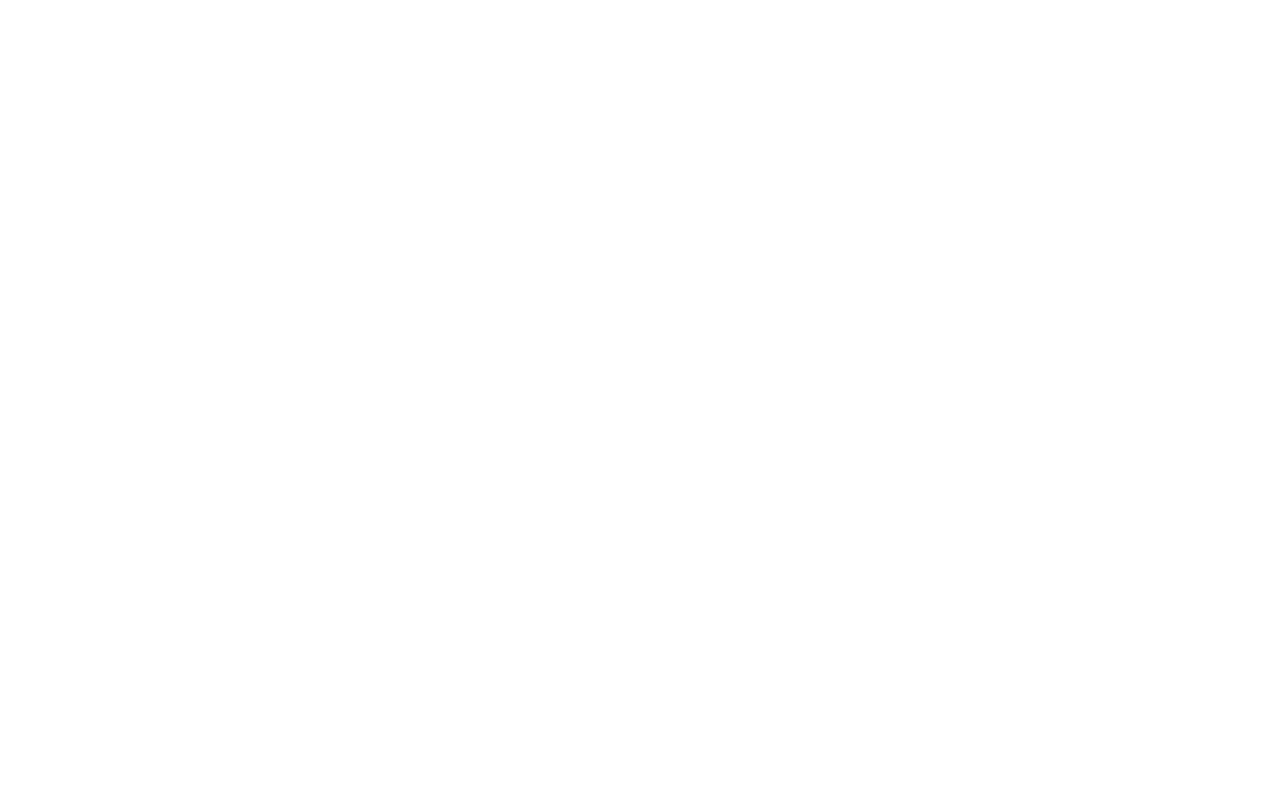
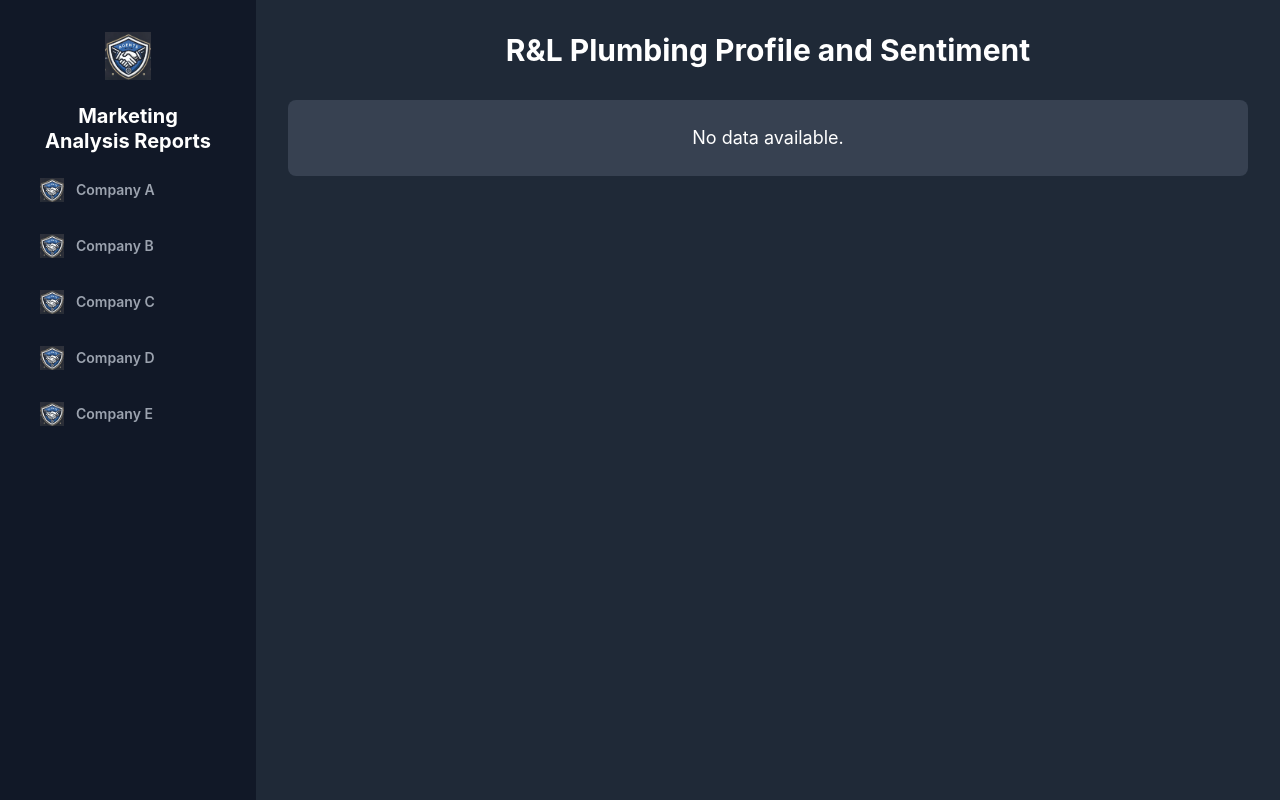
Before and after one commit to shapor/agent-hackathon, a React (Create React App) app in the folder frontend/: page /results in a window 1280 px wide. Before the commit this address had no page. Built offline with nearby package versions, Linux system fonts and the light colour scheme.

Commit message:
feat: Base Result Page with sidebar

```diff
--- a/frontend/src/App.js
+++ b/frontend/src/App.js
@@ -1,18 +1,18 @@
 import React from 'react';
 import './App.css';
-import { BrowserRouter as Router, Routes, Route} from 'react-router-dom';
-// import Example from './components/Sidebar.js';
-import LandingPage from './pages/LandingPage.js';
-import FormPage from './pages/FormPage.js';
-
+import { BrowserRouter as Router, Routes, Route } from 'react-router-dom';
+import LandingPage from './pages/LandingPage';
+import FormPage from './pages/FormPage';
+import ResultsPage from './pages/ResultsPage';
+// import Sidebar from './components/Sidebar.js'
 function App() {
   return (
     <Router>
       <div className="App">
-      {/* <Example /> */}
         <Routes>
-        <Route path="/" element={<LandingPage/>} />
+          <Route path="/" element={<LandingPage />} />
           <Route path="/get-started" element={<FormPage />} />
+          <Route path="/results" element={<ResultsPage />} />
         </Routes>
       </div>
     </Router>
--- a/frontend/src/components/Sidebar.js
+++ b/frontend/src/components/Sidebar.js
@@ -1,145 +1,55 @@
-import React, { useState, useEffect } from 'react';
-import { Link, useLocation, useNavigate } from 'react-router-dom';
-import {
-  CalendarIcon,
-  ChartPieIcon,
-  DocumentDuplicateIcon,
-  FolderIcon,
-  UsersIcon,
-} from '@heroicons/react/24/outline';
-// import PipeIcon from '../assets/PipeIcon';
-// import DuctIcon from '../assets/DuctIcon';
-import agents from '../assets/agents.jpg';
-// pipe
-const navigation = [
-//   { name: 'Pipe Submittal', href: '/pipe-submittal', icon: PipeIcon, count: '5' },
-//   { name: 'Duct Submittal', href: '/duct-submittal', icon: DuctIcon },
-  // { name: 'Projects', href: '/projects', icon: FolderIcon, count: '12' },
-  { name: 'Calendar', href: '/calendar', icon: CalendarIcon, count: '20+' },
-  { name: 'Documents', href: '/documents', icon: DocumentDuplicateIcon },
-  { name: 'Reports', href: '/reports', icon: ChartPieIcon },
-];
-// team
-const teams = [
-  { id: 1, name: 'Heroicons', href: '/team/heroicons', initial: 'H' },
-  { id: 2, name: 'Tailwind Labs', href: '/team/tailwind-labs', initial: 'T' },
-  { id: 3, name: 'Workcation', href: '/team/workcation', initial: 'W' },
+import React, { useState } from 'react';
+import agents from '../assets/agents.jpg'; // Your standard logo
+
+// Array of company names
+const companies = [
+  { id: 1, name: 'Company A' },
+  { id: 2, name: 'Company B' },
+  { id: 3, name: 'Company C' },
+  { id: 4, name: 'Company D' },
+  { id: 5, name: 'Company E' },
 ];
 
-function classNames(...classes) {
-  return classes.filter(Boolean).join(' ');
-}
-
-export default function Example() {
-  const [currentMenuItem, setCurrentMenuItem] = useState('');
-  const location = useLocation();
-  const navigate = useNavigate();
-
-  useEffect(() => {
-    const currentPath = location.pathname;
-    const activeMenuItem = navigation.find(item => item.href === currentPath);
-    setCurrentMenuItem(activeMenuItem ? activeMenuItem.name : '');
-  }, [location.pathname]);
+export default function Sidebar() {
+  const [currentCompany, setCurrentCompany] = useState('');
 
   return (
-    <div className="flex flex-col w-64 bg-gray-900 px-6">
-      <div className="flex h-16 shrink-0 items-center mb-6 mt-6 px-12">
+    <div className="flex flex-col w-64 bg-gray-900 h-screen px-6">
+      {/* Logo Section */}
+      <div className="flex h-16 shrink-0 items-center mb-4 mt-6 justify-center">
         <img
-          className="h-14 w-auto"
-         src={agents}
-          alt="Your Company"
-
-          // className="rounded-md bg-indigo-600 mb-6 mt-2 px-3 py-2 text-sm font-semibold text-white shadow-sm hover:bg-indigo-500 focus-visible:outline focus-visible:outline-2 focus-visible:outline-offset-2 focus-visible:outline-indigo-600"
-
+          className="h-12 w-auto"
+          src={agents} // Standard logo for all companies
+          alt="Logo"
         />
       </div>
-      <div className="min-w-0">
-        <h2 className="text-2xl mb-2  font-bold leading-7 text-white sm:truncate sm:text-3xl sm:tracking-tight">
-          2331046
+
+      {/* Heading Section */}
+      <div className="min-w-0 mb-4">
+        <h2 className="text-center text-xl font-bold text-white leading-tight break-words">
+          Marketing <br /> Analysis Reports
         </h2>
       </div>
-      <div className="min-w-0">
-        <h2 className="text-sm font-medium text-gray-400 hover:text-gray-200">
-          SLE ASC Expansion and Renovation
-        </h2>
-      </div>
-      <button
-        type="button"
-        className="rounded-md bg-indigo-600 mb-6 mt-2 px-3 py-2 text-sm font-semibold text-white shadow-sm hover:bg-indigo-500 focus-visible:outline focus-visible:outline-2 focus-visible:outline-offset-2 focus-visible:outline-indigo-600"
-      >
-        Change Project
-      </button>
-      <nav className="flex flex-1 flex-col">
-        <ul role="list" className="flex flex-1 flex-col gap-y-7">
-          <li>
-            <ul role="list" className="-mx-2 space-y-1">
-              {navigation.map((item) => (
-                <li key={item.name}>
-                  <Link
-                    to={item.href}
-                    className={classNames(
-                      currentMenuItem === item.name
-                        ? 'bg-gray-800 text-white'
-                        : 'text-gray-400 hover:bg-gray-800 hover:text-white',
-                      'group flex gap-x-3 rounded-md p-2 text-sm font-semibold leading-6'
-                    )}
-                    onClick={() => setCurrentMenuItem(item.name)}
-                  >
-                    <item.icon className="h-6 w-6 shrink-0" aria-hidden="true" />
-                    {item.name}
-                    {item.count ? (
-                      <span
-                        className="ml-auto w-9 min-w-max whitespace-nowrap rounded-full bg-gray-900 px-2.5 py-0.5 text-center text-xs font-medium leading-5 text-white ring-1 ring-inset ring-gray-700"
-                        aria-hidden="true"
-                      >
-                        {item.count}
-                      </span>
-                    ) : null}
-                  </Link>
-                </li>
-              ))}
-            </ul>
-          </li>
-          <li>
-            <div className="text-xs font-semibold leading-6 text-gray-400">
-              Your teams
-            </div>
-            <ul role="list" className="-mx-2 mt-2 space-y-1">
-              {teams.map((team) => (
-                <li key={team.name}>
-                  <Link
-                    to={team.href}
-                    className={classNames(
-                      currentMenuItem === team.name
-                        ? 'bg-gray-800 text-white'
-                        : 'text-gray-400 hover:bg-gray-800 hover:text-white',
-                      'group flex gap-x-3 rounded-md p-2 text-sm font-semibold leading-6'
-                    )}
-                    onClick={() => setCurrentMenuItem(team.name)}
-                  >
-                    <span className="flex h-6 w-6 shrink-0 items-center justify-center rounded-lg border border-gray-700 bg-gray-800 text-[0.625rem] font-medium text-gray-400 group-hover:text-white">
-                      {team.initial}
-                    </span>
-                    <span className="truncate">{team.name}</span>
-                  </Link>
-                </li>
-              ))}
-            </ul>
-          </li>
-          <li className="-mx-6 mt-auto">
-            <Link
-              to="/profile"
-              className="flex items-center gap-x-4 px-6 py-3 text-sm font-semibold leading-6 text-white hover:bg-gray-800"
-            >
-              <img
-                className="h-8 w-8 rounded-full bg-gray-800"
-                src="https://images.unsplash.com/photo-1472099645785-5658abf4ff4e?ixlib=rb-1.2.1&ixid=eyJhcHBfaWQiOjEyMDd9&auto=format&fit=facearea&facepad=2&w=256&h=256&q=80"
-                alt=""
-              />
-              <span className="sr-only">Your profile</span>
-              <span aria-hidden="true">Tom Cook</span>
-            </Link>
-          </li>
+
+      {/* Company List */}
+      <nav className="flex flex-1 flex-col overflow-y-auto">
+        <ul role="list" className="flex flex-1 flex-col gap-y-4">
+          {companies.map((company) => (
+            <li key={company.id}>
+              <button
+                onClick={() => setCurrentCompany(company.name)}
+                className={`w-full ${
+                  currentCompany === company.name
+                    ? 'bg-gray-700 text-white'
+                    : 'text-gray-400 hover:bg-gray-800 hover:text-white'
+                } group flex gap-x-3 items-center rounded-md py-2 px-4 text-sm font-semibold leading-6`}
+              >
+                {/* Standard logo or icon */}
+                <img src={agents} alt="Logo" className="h-6 w-6" />
+                {company.name}
+              </button>
+            </li>
+          ))}
         </ul>
       </nav>
     </div>
--- /dev/null
+++ b/frontend/src/pages/ResultsPage.js
@@ -0,0 +1,65 @@
+// import React from 'react';
+// import { useLocation } from 'react-router-dom';
+
+// const ResultsPage = () => {
+//   const location = useLocation(); // Get the passed state from navigation
+//   const { message } = location.state || {}; // Destructure message from state
+
+//   return (
+//     <div className="bg-gradient-to-r from-gray-800 to-gray-900 min-h-screen text-white flex items-center justify-center">
+//       <div className="max-w-2xl w-full p-8 bg-gray-800 rounded-lg shadow-md">
+//         <h2 className="text-3xl font-bold mb-8 text-center">Company Profile and Sentiment</h2>
+
+//         <div className="bg-gray-700 p-6 rounded-lg text-white">
+//           <p className="text-lg">{message ? message : 'No data available.'}</p>
+//         </div>
+//       </div>
+//     </div>
+//   );
+// };
+
+// export default ResultsPage;
+
+import React, { useState } from 'react';
+import { useLocation } from 'react-router-dom';
+import Sidebar from '../components/Sidebar.js';
+
+const ResultsPage = () => {
+  const location = useLocation(); // Get the passed state from navigation
+  const { message } = location.state || {};
+
+  // List of company names to display in the sidebar
+  const companies = ['Company A', 'Company B', 'Company C'];
+
+  // State to hold the selected company name and its profile
+  const [selectedCompany, setSelectedCompany] = useState('R&L Plumbing');
+  const [selectedMessage, setSelectedMessage] = useState(message);
+
+  // Mock function to simulate changing the profile based on the selected company
+  const handleCompanyClick = (company) => {
+    setSelectedCompany(company);
+
+    // You could replace this with logic to fetch the actual data for each company
+    setSelectedMessage(`Here is the sentiment and profile data for ${company}. This is just a placeholder.`);
+  };
+
+  return (
+    <div className="flex">
+      {/* Sidebar */}
+      <Sidebar companies={companies} onCompanyClick={handleCompanyClick} />
+
+      {/* Main Content Area */}
+      <div className="flex-1 bg-gray-800 p-8 text-white">
+        <h2 className="text-3xl font-bold mb-8 text-center">
+          {selectedCompany} Profile and Sentiment
+        </h2>
+
+        <div className="bg-gray-700 p-6 rounded-lg text-white">
+          <p className="text-lg">{selectedMessage ? selectedMessage : 'No data available.'}</p>
+        </div>
+      </div>
+    </div>
+  );
+};
+
+export default ResultsPage;
```
Also changed, not shown: frontend/src/pages/FormPage.js (+14 -94 lines). Lines whose indentation alone changed are shown as unchanged.
